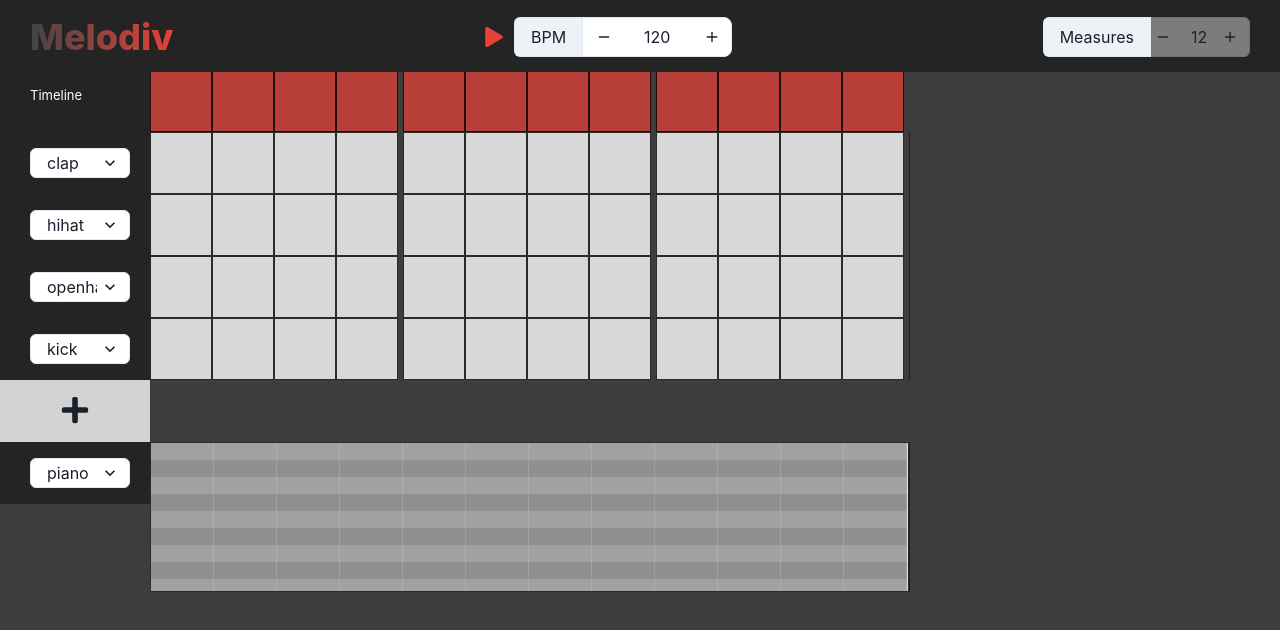
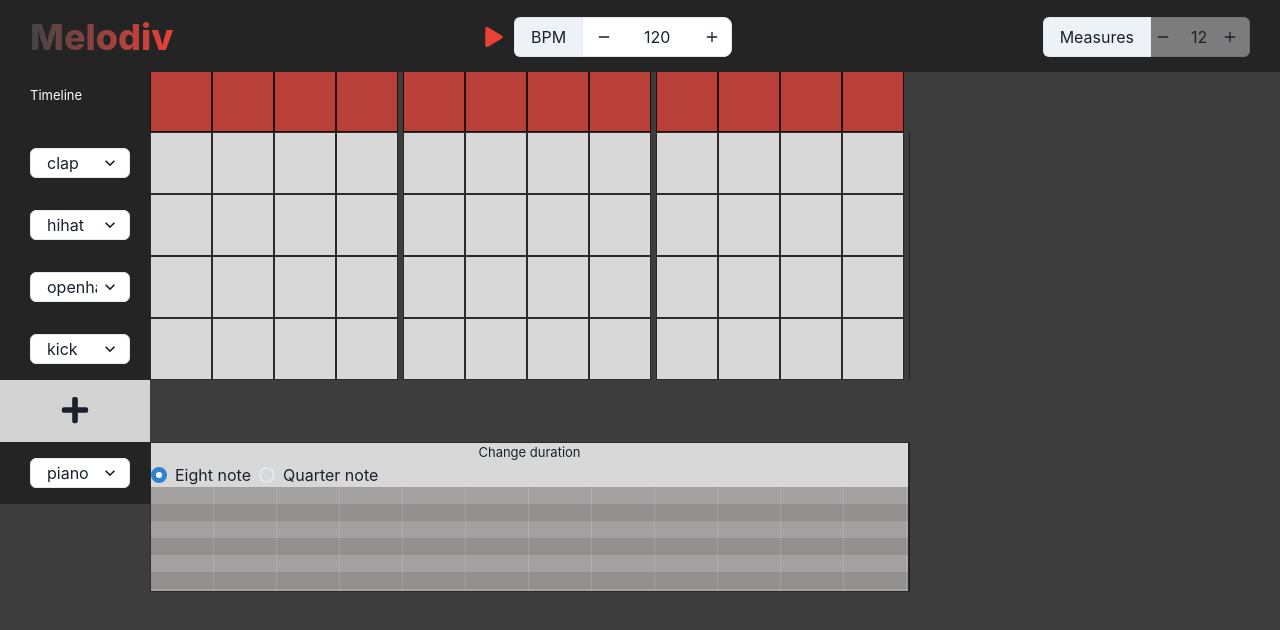
Before and after one commit to Basile-Lequeux/sandbox-music, a React (Create React App) app: page / in a window 1280 px wide. Shown: the top 630 px of the page. Built offline with nearby package versions, Linux system fonts and the light colour scheme.

Commit message:
change duration on preview

```diff
--- a/src/PlayerContext.js
+++ b/src/PlayerContext.js
@@ -20,6 +20,7 @@ const CreatePlayerContextProvider = (props) => {
 
     const [rhythmTrackArray, setRhythmTrackArray] = useState([]);
     const [melodicTrackArray, setMelodicTrackArray] = useState([]);
+    console.log("-> melodicTrackArray", melodicTrackArray);
 
     const play = (start) => {
         const mainPlayer = MainPlayer.getInstance()
@@ -184,21 +185,35 @@ const CreatePlayerContextProvider = (props) => {
 
     const handleSetMelodicTrack = (track, i, tone) => {
         let prevStateMelodicArray = [...melodicTrackArray];
-        const currentTrack = prevStateMelodicArray.find(
-            (elem) => elem.id === track.id
-        );
+        const currentTrack = prevStateMelodicArray.find((elem) => elem.id === track.id);
         const isActive = currentTrack.beats[i].isActive;
         const notesArray = currentTrack.beats[i].notes;
+        const notesArrayP = currentTrack.beats[i + 1].notes;
         const isActiveTone = notesArray.find((t) => t.tone === tone);
+
         if (isActiveTone) {
-            const index = notesArray.findIndex((t) => t.tone === tone);
-            notesArray.splice(index, 1);
-        } else notesArray.push({tone: tone, duration: parseInt(selectNoteKeyBoard)});
+            //ça fonctionne pour les duration -1 mais faut aussi gerer quand on met une note de duration 2 avant
+            //une autre note de duration 2. De ce fait la note apres la duration 2 se retrouve avec un ton en -1 et un ton en -2
+            // il faut peut être verifier qu'il n'existe pas une note du même ton au moment d'ajouter la note de duration -1
+            if (currentTrack.beats[i].notes.find(t => t.tone === tone).duration > 1) {
+                const indexP = notesArrayP.findIndex((t) => t.tone === tone);
+                notesArrayP.splice(indexP, 1);
+            }
+                const index = notesArray.findIndex((t) => t.tone === tone);
+                notesArray.splice(index, 1);
+
+        } else {
+            notesArray.push({tone: tone, duration: parseInt(selectNoteKeyBoard)});
+            if (parseInt(selectNoteKeyBoard) > 1) {
+                notesArrayP.push({tone: tone, duration: -1});
+                currentTrack.beats[i + 1] = {isActive: !isActive, notes: notesArrayP};
+            }
+        }
 
         currentTrack.beats[i] = {isActive: !isActive, notes: notesArray};
 
         if (!isActiveTone) {
-            playMelodicSound(notesArray.map(note => note.tone));
+            playMelodicSound(tone);
         }
 
         setMelodicTrackArray(prevStateMelodicArray);
--- a/src/components/MelodicTrack.css
+++ b/src/components/MelodicTrack.css
@@ -147,7 +147,7 @@ body {
 }
 
 .scrollable {
-    display: flex;
+    overflow-y: scroll;
 }
 
 .melodic_track_frame {
@@ -162,5 +162,5 @@ body {
     border: 1px solid rgba(0, 0, 0, 0.8);
     text-align: center;
     height: 150px;
-    overflow-y: scroll;
+    flex-direction: column;
 }
--- a/src/components/MelodicTrack.js
+++ b/src/components/MelodicTrack.js
@@ -1,6 +1,8 @@
 import React from 'react';
 import './MelodicTrack.css';
 import NoteBeat from "./noteBeat";
+import {Box, Radio, RadioGroup, Stack} from "@chakra-ui/react";
+import {usePlayerContext} from "../PlayerContext";
 
 export default function MelodicTrack({
     track,
@@ -14,6 +16,11 @@ export default function MelodicTrack({
         setShowPanelKeyboard(!showPanelKeyboard)
         setMelodicTrackSelected(track)
     }
+
+    const {
+        selectNoteKeyBoard,
+        setSelectNoteKeyBoard
+    } = usePlayerContext();
 
     const octave = [
         "C4",
@@ -49,8 +56,18 @@ export default function MelodicTrack({
                 className={'melodic_track_container'}
                 // onClick={() => selectMelodicTrack()}
             >
+                <Box>
+                    Change duration
+                    <RadioGroup onChange={setSelectNoteKeyBoard} value={selectNoteKeyBoard}>
+                        <Stack direction='row'>
+                            <Radio value={'1'}>Eight note</Radio>
+                            <Radio value={'2'}>Quarter note</Radio>
+                        </Stack>
+                    </RadioGroup>
+                </Box>
+                <div className="scrollable">
                     <div className={'melodic_track_frame'}>
-                    {/*<div className={"row_note_ghost"}></div>*/}
+                        {/*<div className={"row_note_ghost"}></div>*/}
                         {octave.map((tone, i) => (
                             <NoteBeat
                                 key={i}
@@ -60,6 +77,7 @@ export default function MelodicTrack({
                             />
                         ))}
                     </div>
+                </div>
             </div>
         </>
     );
--- a/src/components/noteBeat.js
+++ b/src/components/noteBeat.js
@@ -1,4 +1,4 @@
-import React, {useState, useEffect} from 'react';
+import React from 'react';
 import {usePlayerContext} from "../PlayerContext";
 
 function NoteBeat({
@@ -8,18 +8,16 @@ function NoteBeat({
 }) {
     const {
         handleSetMelodicTrack,
-        changeDurationOfNote,
         cursor
     } = usePlayerContext();
 
-    const [rowNoteStyle, setRowNoteStyle] = useState('');
+    const convertDurationIntoWidth = (duration) => {
+        if (duration === -1) {
+            return 0
+        } else {
 
-    useEffect(() => {
-
-    }, [cursor]);
-
-    const convertDurationIntoWidth = (duration) => {
-        return 63 * duration
+            return 63 * duration
+        }
     }
 
     const getStyleNote = (i) => {
@@ -35,14 +33,20 @@ function NoteBeat({
         return style
     }
 
+    const getWidthNote = (i) => {
+        const activeCurrentNote = track.beats[i].notes.find(t => t.tone === tone)
+        if (activeCurrentNote) {
+            return {width: convertDurationIntoWidth(activeCurrentNote.duration)}
+        }
+    }
+
     return (
         <div className={isEven ? "row_note_even" : "row_note_odd"}>
             {track.beats.map((x, i) =>
                 <div
                     key={i}
-                    // className={track.beats[i].notes.find(t => t.tone === tone) ? 'row_note_beat_active' : 'row_note_beat'}
                     className={getStyleNote(i)}
-                    style={track.beats[i].notes.find(t => t.tone === tone) && {width: convertDurationIntoWidth(track.beats[i].notes.find(t => t.tone === tone).duration)}}
+                    style={getWidthNote(i)}
                     onClick={() => handleSetMelodicTrack(track, i, tone)}
                 >
                 </div>
```
